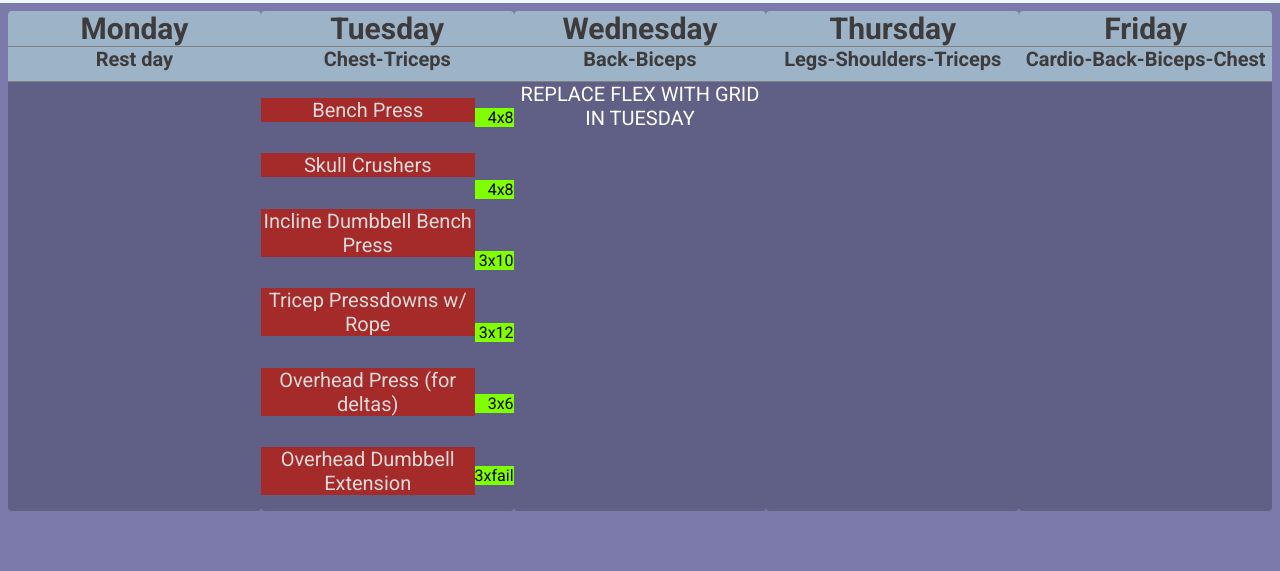
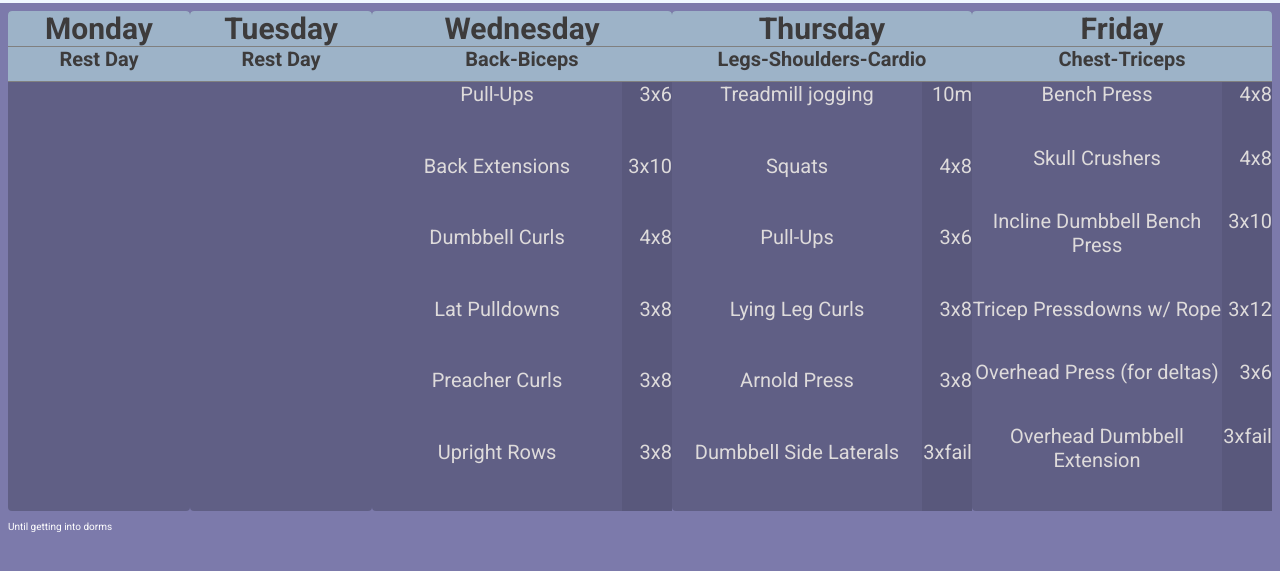
Before and after one commit to AdilAnuarbek/AdilAnuarbek.github.io, a plain HTML site: page adil-workout.html in a window 1280 px wide. Shown: the part 97-668 px from the top of the page. Drawn offline with Linux system fonts and the light colour scheme.

Commit message:
Add files via upload
updated adil-workout.html and body.css

```diff
--- a/adil-workout.html
+++ b/adil-workout.html
@@ -75,43 +75,51 @@
     <div class="workout-plan-outline">
       <div class="workout-plan-day">
         <div class="weekday">Monday</div>
-        <div class="type-of-day">Rest day</div>
+        <div class="type-of-day">Rest Day</div>
       </div>
       <div class="workout-plan-day">
         <div class="weekday">Tuesday</div>
-        <div class="type-of-day">Chest-Triceps</div>
-        <div class="exercises-sets">
-          <div class="exercises">
-            <div class="exercise">Bench Press</div>
-            <div class="exercise">Skull Crushers</div>
-            <div class="exercise">Incline Dumbbell Bench Press</div>
-            <div class="exercise">Tricep Pressdowns w/ Rope</div>
-            <div class="exercise">Overhead Press (for deltas)</div>
-            <div class="exercise">Overhead Dumbbell Extension</div>
-          </div>
-          <div class="sets">
-            <div class="sets-reps">4x8</div>
-            <div class="sets-reps">4x8</div>
-            <div class="sets-reps">3x10</div>
-            <div class="sets-reps">3x12</div>
-            <div class="sets-reps">3x6</div>
-            <div class="sets-reps">3xfail</div>
-          </div>
-        </div>
+        <div class="type-of-day">Rest Day</div>
       </div>
       <div class="workout-plan-day">
         <div class="weekday">Wednesday</div>
         <div class="type-of-day">Back-Biceps</div>
-        <div style="color: white; text-align: center; font-size: 20px;">REPLACE FLEX WITH GRID IN TUESDAY</div>
+        <div class="exercises-sets">
+          <div class="exercise">Pull-Ups</div> <div class="sets-reps">3x6</div>
+          <div class="exercise">Back Extensions</div> <div class="sets-reps">3x10</div>
+          <div class="exercise">Dumbbell Curls</div> <div class="sets-reps">4x8</div>
+          <div class="exercise">Lat Pulldowns</div> <div class="sets-reps">3x8</div>
+          <div class="exercise">Preacher Curls</div> <div class="sets-reps">3x8</div>
+          <div class="exercise">Upright Rows</div> <div class="sets-reps">3x8</div>
+        </div>
       </div>
       <div class="workout-plan-day">
         <div class="weekday">Thursday</div>
-        <div class="type-of-day">Legs-Shoulders-Triceps</div>
+        <div class="type-of-day">Legs-Shoulders-Cardio</div>
+        <div class="exercises-sets">
+          <div class="exercise">Treadmill jogging</div> <div class="sets-reps">10m</div>
+          <div class="exercise">Squats</div> <div class="sets-reps">4x8</div>
+          <div class="exercise">Pull-Ups</div> <div class="sets-reps">3x6</div>
+          <div class="exercise">Lying Leg Curls</div> <div class="sets-reps">3x8</div>
+          <div class="exercise">Arnold Press</div> <div class="sets-reps">3x8</div>
+          <div class="exercise">Dumbbell Side Laterals</div> <div class="sets-reps">3xfail</div>
+        </div>
       </div>
       <div class="workout-plan-day">
         <div class="weekday">Friday</div>
-        <div class="type-of-day">Cardio-Back-Biceps-Chest</div>
+        <div class="type-of-day">Chest-Triceps</div>
+        <div class="exercises-sets">
+          <div class="exercise">Bench Press</div> <div class="sets-reps">4x8</div>
+          <div class="exercise">Skull Crushers</div> <div class="sets-reps">4x8</div>
+          <div class="exercise">Incline Dumbbell Bench Press</div> <div class="sets-reps">3x10</div>
+          <div class="exercise">Tricep Pressdowns w/ Rope</div> <div class="sets-reps">3x12</div>
+          <div class="exercise">Overhead Press (for deltas)</div> <div class="sets-reps">3x6</div>
+          <div class="exercise">Overhead Dumbbell Extension</div> <div class="sets-reps">3xfail</div>
+        </div>
       </div>
+    </div>
+    <div>
+      <p style="color: white; font-size: 10px;">Until getting into dorms</p>
     </div>
   </div>
 </body>
--- a/body.css
+++ b/body.css
@@ -41,29 +41,18 @@
   background-color: rgb(157, 179, 200);
 }
 .exercises-sets {
-  display: flex;
-  flex-direction: row;
+  display: grid;
+  grid-template-columns: 250px 50px;
   height: 450px;
-}
-.exercises {
-  display: flex;
-  flex-direction: column;
-  justify-content: space-around;
-  flex: 8;
 }
 .exercise {
   text-align: center;
   color: rgb(222, 219, 219);
   font-size: 20px;
-  background-color: brown;
-}
-.sets {
-  display: flex;
-  flex-direction: column;
-  justify-content: space-around;
-  flex: 1;
 }
 .sets-reps {
-  background-color: chartreuse;
   text-align: right;
+  color: rgb(222, 219, 219);
+  font-size: 20px;
+  background-color: rgb(89, 88, 124);
 }
```
